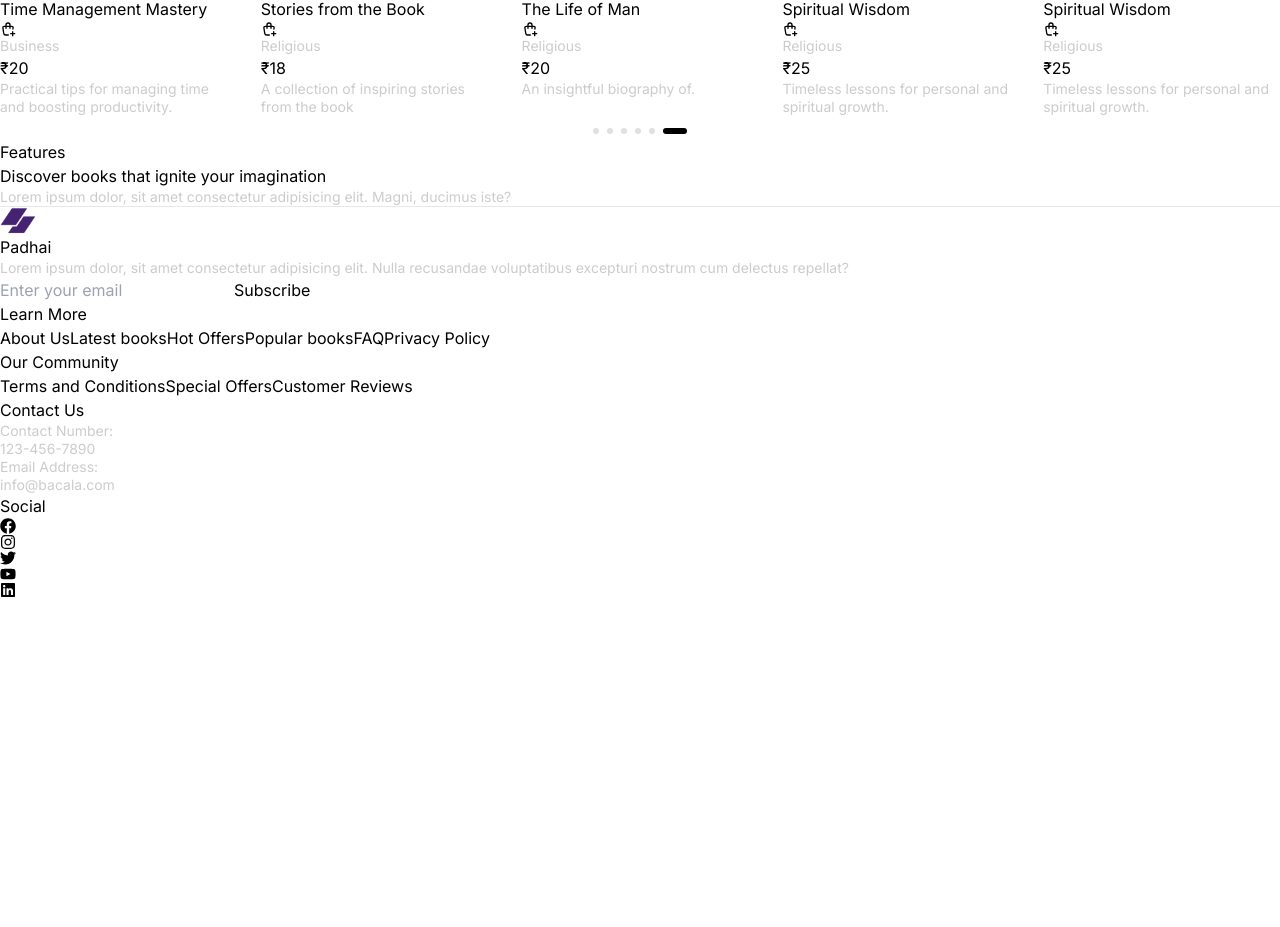
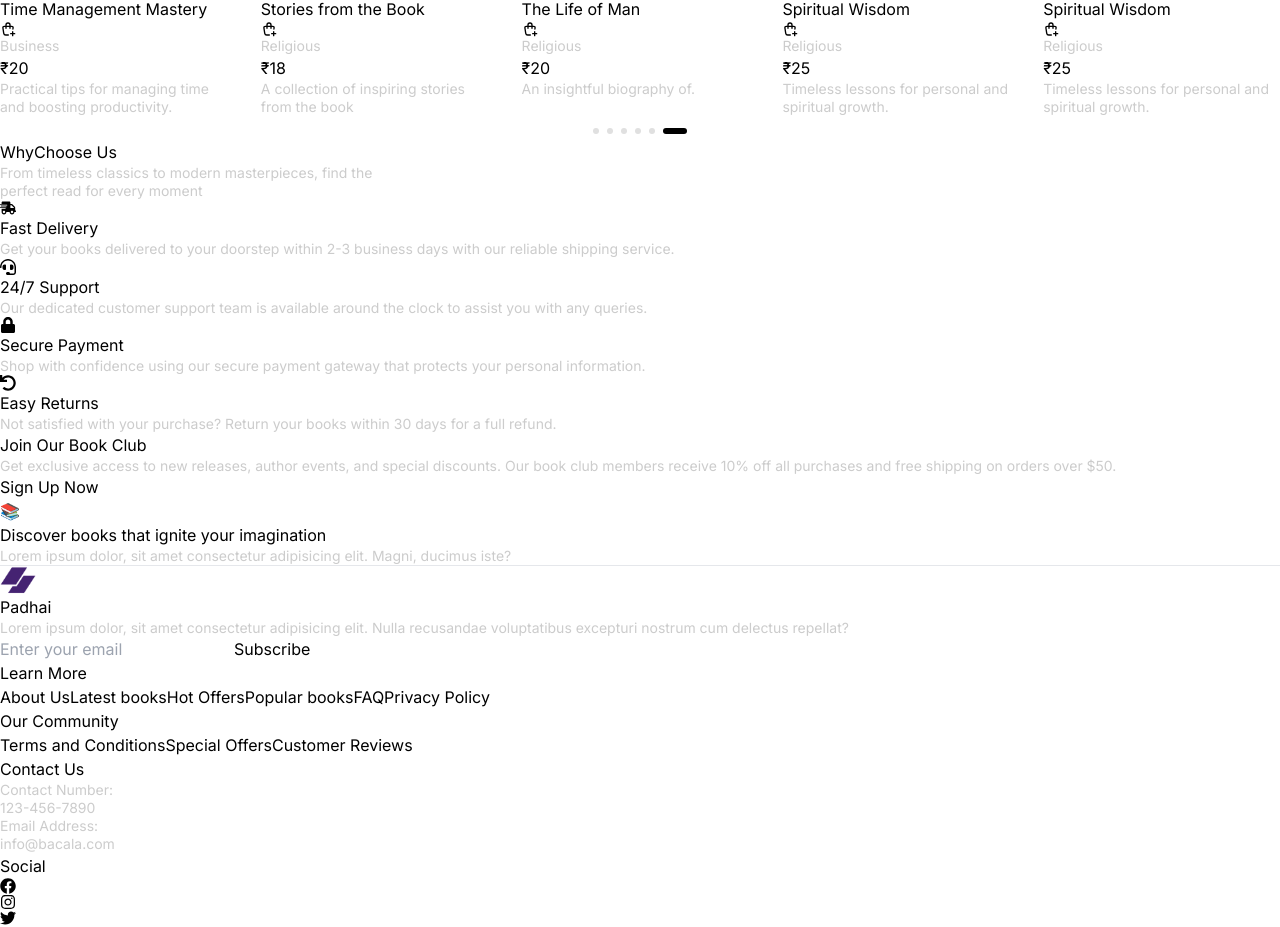
Before and after one commit to Rushi4912/BookStore, a React (Vite) app in the folder frontend/: page / in a window 1280 px wide. Shown: the part 3158-4085 px from the top of the page. Before the commit the page ends 3756 px from the top, so only its background shows below. Built offline with nearby package versions, Linux system fonts and the light colour scheme.

Commit message:
added features section

```diff
--- a/frontend/src/components/Features.jsx
+++ b/frontend/src/components/Features.jsx
@@ -1,10 +1,82 @@
-import React, { useState } from 'react';
+import React from 'react';
+import { FaShippingFast, FaHeadset, FaLock, FaUndo } from 'react-icons/fa';
+import Title from './Title';
 
- const Features = () => {
-  const[data,setdata] = useState(0);
+const Features = () => {
+  const features = [
+    {
+      id: 1,
+      icon: <FaShippingFast className="text-4xl text-primary" />,
+      title: "Fast Delivery",
+      description: "Get your books delivered to your doorstep within 2-3 business days with our reliable shipping service."
+    },
+    {
+      id: 2,
+      icon: <FaHeadset className="text-4xl text-primary" />,
+      title: "24/7 Support",
+      description: "Our dedicated customer support team is available around the clock to assist you with any queries."
+    },
+    {
+      id: 3,
+      icon: <FaLock className="text-4xl text-primary" />,
+      title: "Secure Payment",
+      description: "Shop with confidence using our secure payment gateway that protects your personal information."
+    },
+    {
+      id: 4,
+      icon: <FaUndo className="text-4xl text-primary" />,
+      title: "Easy Returns",
+      description: "Not satisfied with your purchase? Return your books within 30 days for a full refund."
+    }
+  ];
 
   return (
-    <div>Features </div>
-  )
-}
+    <section className="max-padd-container py-12 xl:py-24 relative overflow-hidden">
+      {/* Background decorative element */}
+      <div className="absolute bottom-0 left-0 w-64 h-64 bg-secondary/5 rounded-full -z-10"></div>
+
+      <Title
+        title1={'Why'}
+        title2={'Choose Us'}
+        title1Styles={'pb-10'}
+        paraStyles={'!block'}
+      />
+
+      <div className="grid grid-cols-1 md:grid-cols-2 lg:grid-cols-4 gap-8 mt-10">
+        {features.map((feature) => (
+          <div
+            key={feature.id}
+            className="bg-white p-8 rounded-xl shadow-sm hover:shadow-md transition-all duration-300 group"
+          >
+            <div className="w-16 h-16 bg-secondary/5 rounded-full flex items-center justify-center mb-6 group-hover:bg-secondary/10 transition-colors duration-300">
+              {feature.icon}
+            </div>
+            <h3 className="text-xl font-semibold mb-3">{feature.title}</h3>
+            <p className="text-gray-600">{feature.description}</p>
+          </div>
+        ))}
+      </div>
+
+      {/* Additional feature highlight */}
+      <div className="mt-16 bg-secondary/5 rounded-2xl p-8 md:p-12 flex flex-col md:flex-row items-center gap-8">
+        <div className="md:w-1/2">
+          <h3 className="text-2xl md:text-3xl font-bold mb-4">Join Our Book Club</h3>
+          <p className="text-gray-600 mb-6">
+            Get exclusive access to new releases, author events, and special discounts.
+            Our book club members receive 10% off all purchases and free shipping on orders over $50.
+          </p>
+          <button className="bg-primary text-white px-6 py-3 rounded-lg hover:bg-primary/90 transition-colors duration-300">
+            Sign Up Now
+          </button>
+        </div>
+        <div className="md:w-1/2 flex justify-center">
+          <div className="w-64 h-64 bg-secondary/10 rounded-full flex items-center justify-center">
+            <div className="text-6xl text-primary">📚</div>
+          </div>
+        </div>
+      </div>
+    </section>
+  );
+};
+
 export default Features;
```
